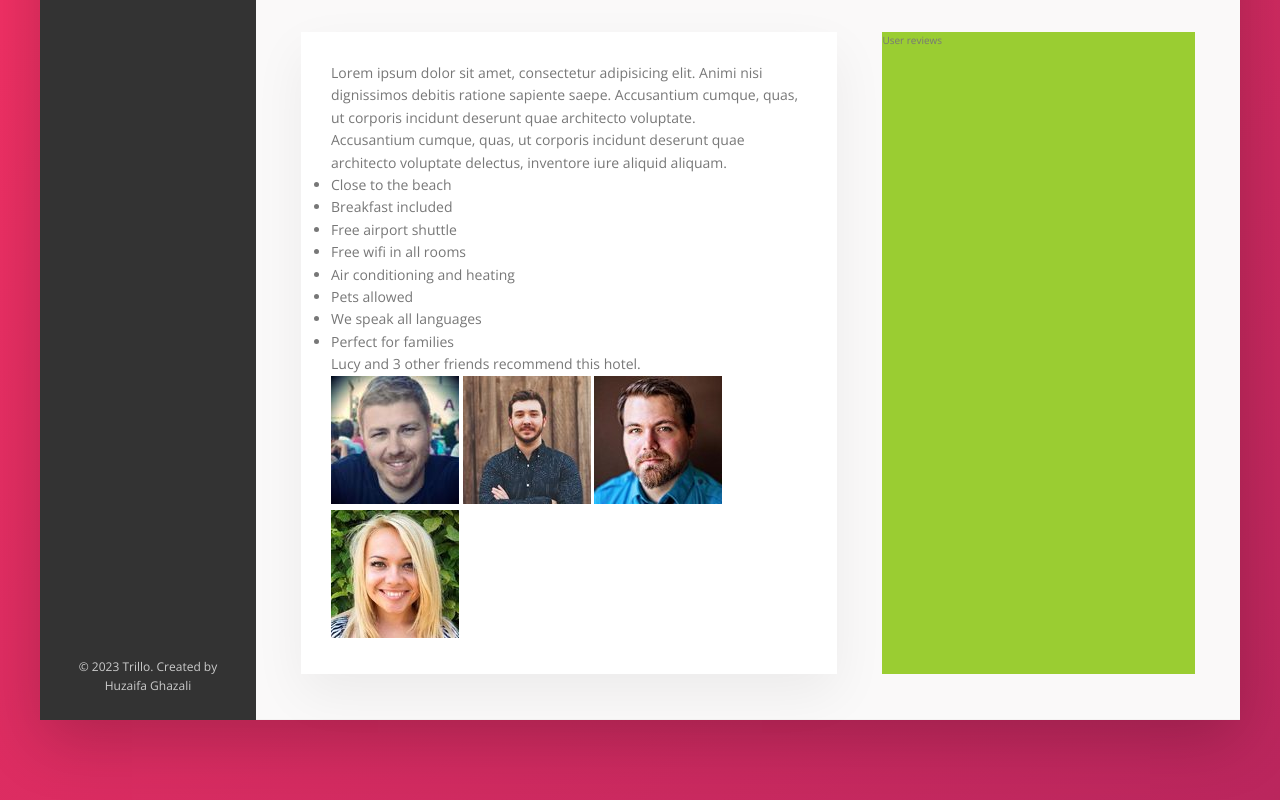
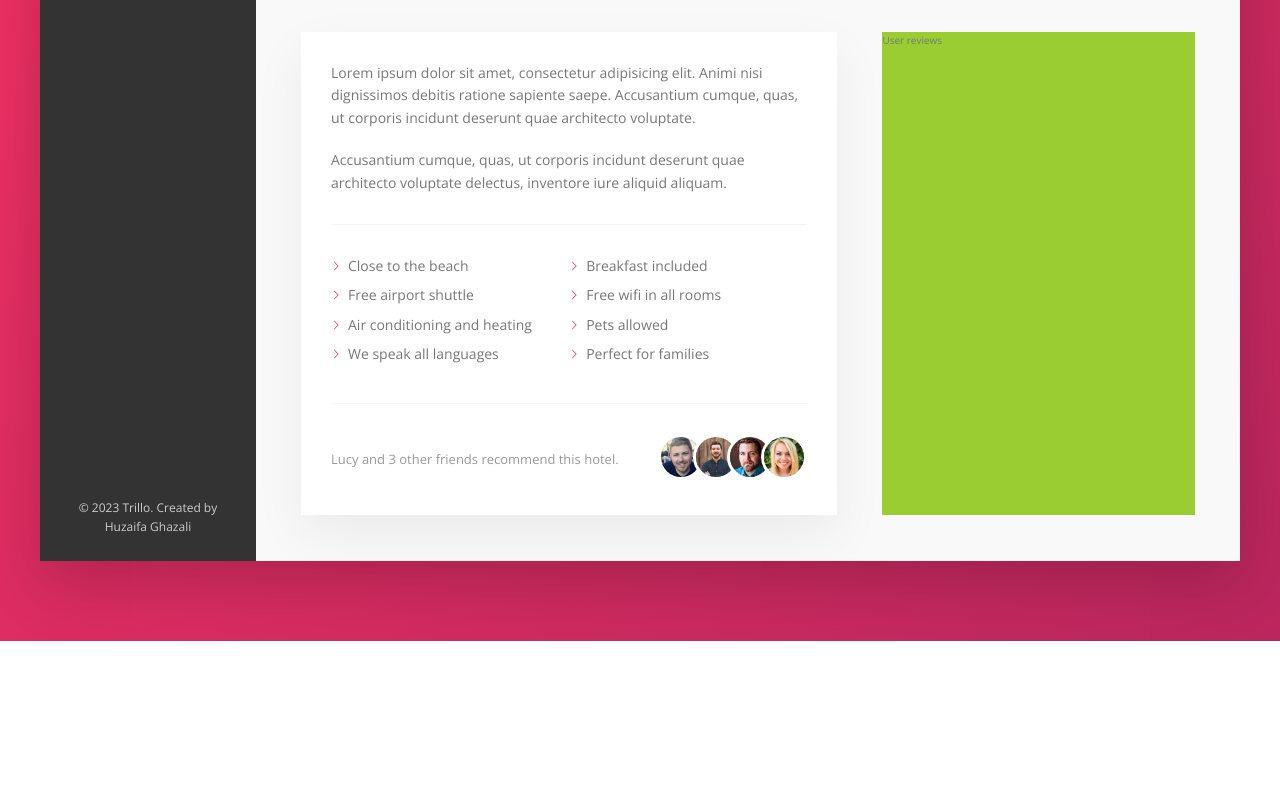
Before and after one commit to huzaifaghazali/Trillo, a website: page index.html in a window 1280 px wide. Shown: the part 615-1415 px from the top of the page. After the commit the page ends 1256 px from the top, so only its background shows below. Drawn offline with nearby package versions, Linux system fonts and the light colour scheme.

Commit message:
Create description section complete

```diff
--- a/sass/_components.scss
+++ b/sass/_components.scss
@@ -233,7 +233,7 @@
   }
 
   &__icon-location {
-    margin-right: .5rem;
+    margin-right: 0.5rem;
   }
 
   &__rating {
@@ -256,7 +256,7 @@
   }
 
   &__rating-count {
-    font-size: .8rem;
+    font-size: 0.8rem;
     text-transform: uppercase;
   }
 }
@@ -300,3 +300,80 @@
     box-shadow: none;
   }
 }
+
+// *******************************
+// Paragraph
+.paragraph:not(:last-of-type) {
+  margin-bottom: 2rem;
+}
+
+// *******************************
+// List
+.list {
+  list-style: none;
+  margin: 3rem 0;
+  padding: 3rem 0;
+  border-top: var(--line);
+  border-bottom: var(--line);
+
+  display: flex;
+  flex-wrap: wrap;
+
+  &__item {
+    flex: 0 0 50%;
+    margin-bottom: 0.7rem;
+  }
+
+  &__item::before {
+    content: '';
+    display: inline-block;
+    height: 1rem;
+    width: 1rem;
+    margin-right: 0.7rem;
+
+    // Older browsers
+    // background-image: url(../img/chevron-thin-right.svg);
+    // background-size: cover;
+
+    // Newer browsers - masks
+    background-color: var(--color-primary);
+    -webkit-mask-image: url(../img/chevron-thin-right.svg);
+    -webkit-mask-size: cover;
+    mask-image: url(../img/chevron-thin-right.svg);
+    mask-size: cover;
+  }
+}
+
+// *******************************
+// Recommend
+.recommend {
+  font-size: 1.3rem;
+  color: var(--color-grey-dark-3);
+
+  display: flex;
+  align-items: center;
+  justify-content: space-between;
+
+  &__count {
+
+  }
+
+  &__friends {
+
+
+  }
+
+  &__photo {
+    box-sizing: content-box;
+    height: 4rem;
+    width: 4rem;
+    border-radius: 50%;
+    border: 3px solid #fff;
+
+    &:not(:last-child) {
+      margin-right: -1.5rem;
+    }
+  }
+
+
+}
```
Also changed, not shown: css/style.css.
